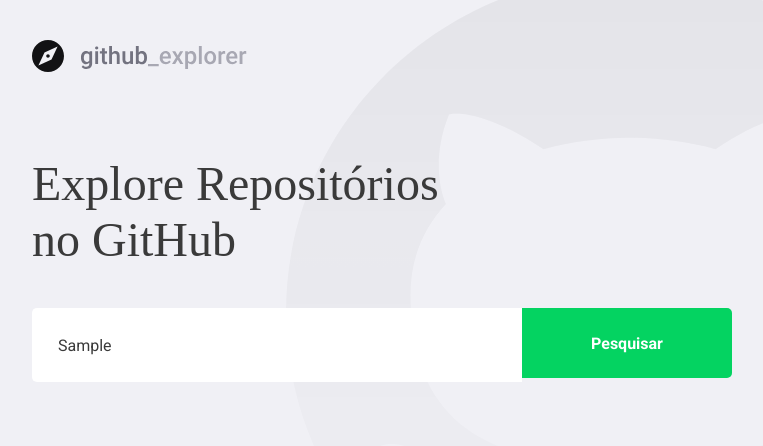
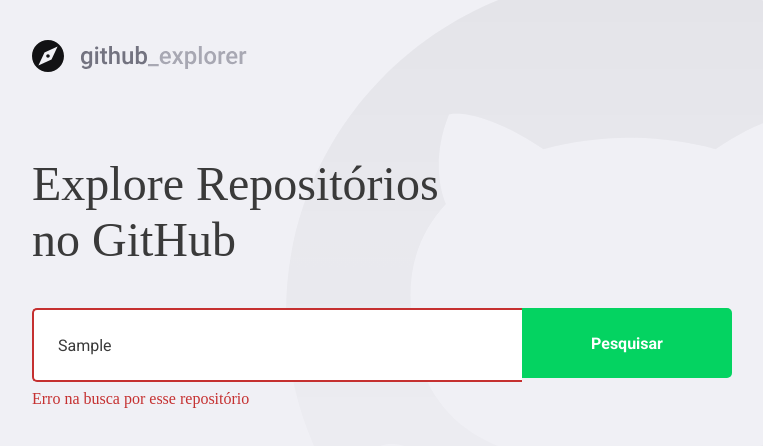
Before and after one commit to netomartins/GoSatack_primeiro_projeto_react, a React (Create React App) app: page / in a window 1280 px wide. Both pictures are taken after typing "Sample" into the empty fields and a click on the button "Pesquisar". Shown: the top 446 px of the page, without its empty margins (128-891 px from the left). Built offline with nearby package versions, Linux system fonts and the light colour scheme; no server answers.

Commit message:
tratamento de erros no styled componets

```diff
--- a/src/pages/Dashboard/index.tsx
+++ b/src/pages/Dashboard/index.tsx
@@ -3,7 +3,7 @@
 import logoImg from '../../assets/logo.svg';
 import api from '../../services/api';
 
-import { Title, Form, Repositories } from './styles';
+import { Title, Form, Repositories, Error } from './styles';
 
 interface Repository {
   full_name: string;
@@ -16,18 +16,30 @@
 
 const Dashboard: React.FC = () => {
   const [newRepo, setNewRepo] = useState('');
-
+  const [inputError, setInputError] = useState('');
   const [repositories, setRepositories] = useState<Repository[]>([]);
 
   async function handleAddrepository(
     event: FormEvent<HTMLFormElement>,
   ): Promise<void> {
     event.preventDefault();
-    const response = await api.get<Repository>(`repos/${newRepo}`);
 
-    const repository = response.data;
+    if (!newRepo) {
+      setInputError('Digite o autor/nome do repositório');
+      return;
+    }
 
-    setRepositories([...repositories, repository]);
+    try {
+      const response = await api.get<Repository>(`repos/${newRepo}`);
+
+      const repository = response.data;
+
+      setRepositories([...repositories, repository]);
+      setNewRepo('');
+      setInputError('');
+    } catch (err) {
+      setInputError('Erro na busca por esse repositório');
+    }
   }
 
   return (
@@ -35,7 +47,7 @@
       <img src={logoImg} alt="Github Explorer" />
       <Title>Explore Repositórios no GitHub</Title>
 
-      <Form onSubmit={handleAddrepository}>
+      <Form hasError={!!inputError} onSubmit={handleAddrepository}>
         <input
           value={newRepo}
           onChange={e => setNewRepo(e.target.value)}
@@ -44,6 +56,8 @@
 
         <button type="submit">Pesquisar</button>
       </Form>
+
+      {inputError && <Error>{inputError}</Error>}
 
       <Repositories>
         {repositories.map(repository => (
--- a/src/pages/Dashboard/styles.ts
+++ b/src/pages/Dashboard/styles.ts
@@ -1,5 +1,9 @@
-import styled from 'styled-components';
+import styled, { css } from 'styled-components';
 import { shade } from 'polished';
+
+interface FormProps {
+  hasError: boolean;
+}
 
 export const Title = styled.form`
   font-size: 48px;
@@ -9,7 +13,7 @@
   margin-top: 80px;
 `;
 
-export const Form = styled.form`
+export const Form = styled.form<FormProps>`
   margin-top: 40px;
   max-width: 700px;
 
@@ -24,6 +28,12 @@
     color: #3a3a3a;
     border: 2px solid #fff;
     border-right: 0;
+
+    ${props =>
+      props.hasError &&
+      css`
+        border-color: #c53030;
+      `}
 
     &::placeholder {
       color: #a8a8b3;
@@ -44,6 +54,12 @@
       background: ${shade(0.2, '#04d361')};
     }
   }
+`;
+
+export const Error = styled.span`
+  display: block;
+  color: #c53030;
+  margin-top: 8px;
 `;
 
 export const Repositories = styled.div`
@@ -77,7 +93,8 @@
     }
 
     div {
-      margin-left: 16px;
+      margin: 0 16px;
+      flex: 1;
 
       strong {
         font-size: 20px;
```
